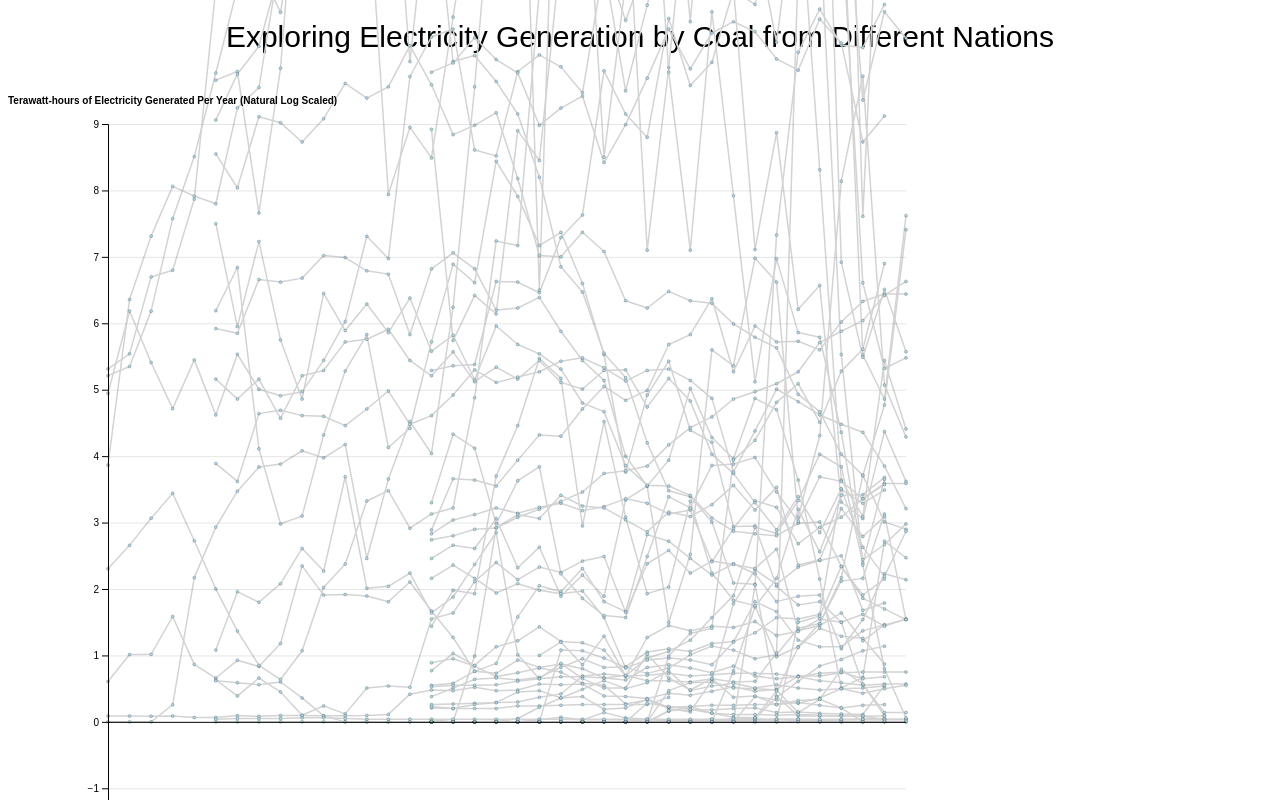
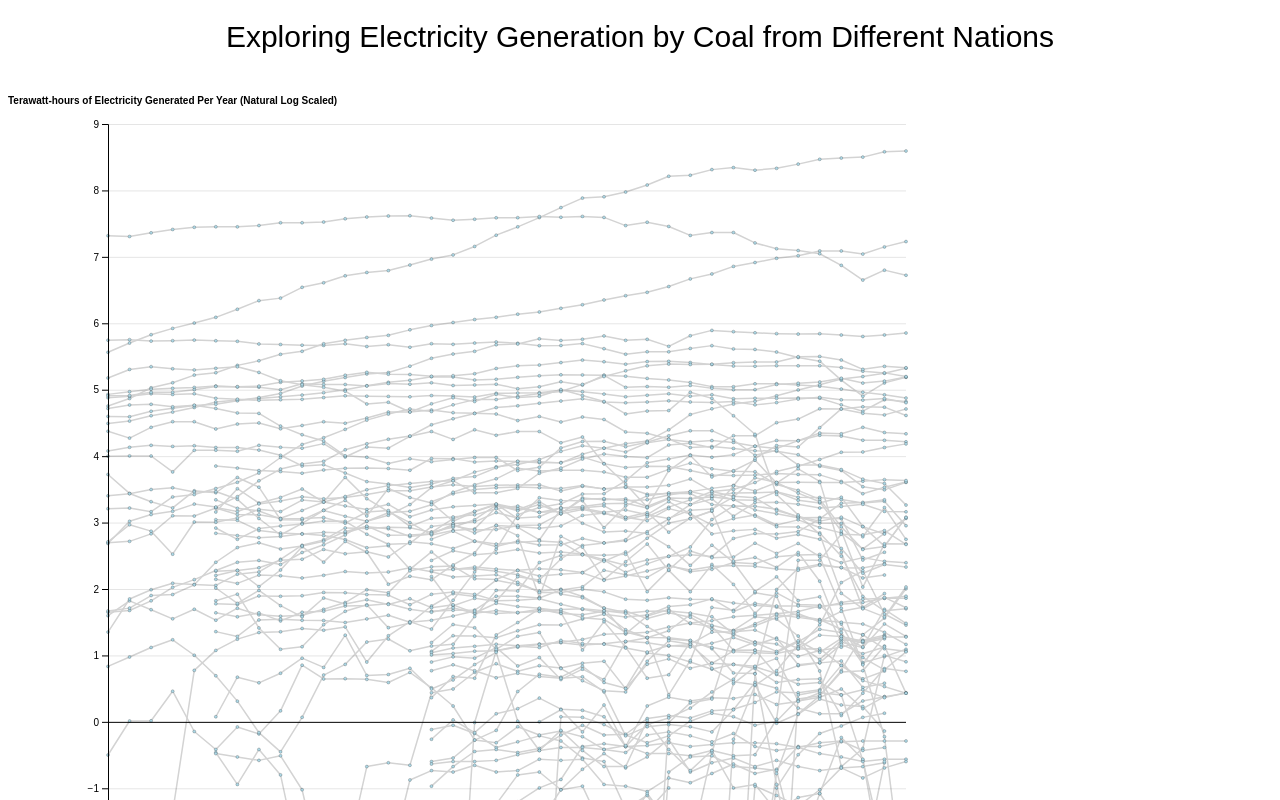
Before and after one commit to rx-72/Coal-electricity-generation, a SvelteKit app: page / in a window 1280 px wide. Shown: the top 800 px of the page. Built offline with nearby package versions, Linux system fonts and the light colour scheme.

Commit message:
Add files via upload

```diff
--- a/src/components/App.svelte
+++ b/src/components/App.svelte
@@ -14,8 +14,9 @@
             data.push({
                year: new Date(Date.UTC(d["year"])),
                country: d["country"],
-               electricity_generated: d["coal_electricity"],
+               electricity_generated: d["coal_electricity_log"],
                id: +d["index"],
+               electricity_generated_norm : d["coal_electricity"],
             });
         });
         data = data;
--- a/src/components/Graph.svelte
+++ b/src/components/Graph.svelte
@@ -46,7 +46,7 @@
     // $: console.log(countries)
 
     $: points = data.map((d) => [x(d.year), y(d.electricity_generated),
-    d.country, d.id, d.year, d.electricity_generated]);
+    d.country, d.id, d.year, d.electricity_generated, d.electricity_generated_norm]);
 
     // $: console.log(points)
 
@@ -103,6 +103,7 @@
     let y_pos3 = null;
     let moused = null;
     let log_val = null;
+    let norm_val = null;
     // $: console.log(selected_id);
     function pointermoved(event) {
         const [xm, ym] = d3.pointer(event);
@@ -116,9 +117,10 @@
         selected_id = points[i][3];
         time_val = points[i][4].getFullYear();
         log_val = points[i][5];
+        norm_val = points[i][6]
         moused = points[i];
         countries = countries;
-        //$: console.log(moused[0]);
+        $: console.log(moused);
         // console.log(x, y, k, ui);
 
         // path.style("stroke", ({z}) => z === k ? null : "#ddd").filter(({z}) => z === k).raise();
@@ -278,7 +280,7 @@
             text-anchor="start"
             font-size = "30px"
         >
-            Original Value: {Math.round((2.71828** log_val)* 100)/100} Terawatt-hrs
+            Original Value: {norm_val} Terawatt-hrs
         </text>
 
 
```
Also changed, not shown: src/components/template.txt.
